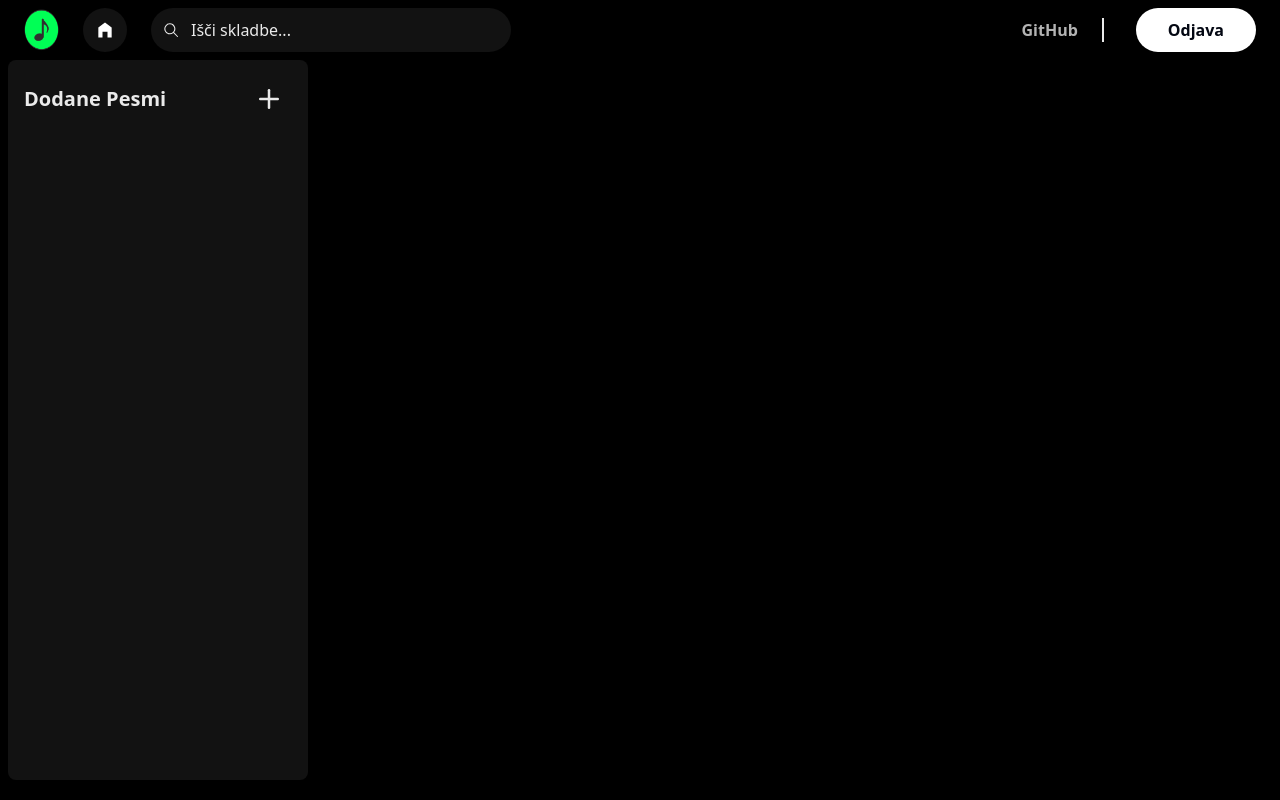
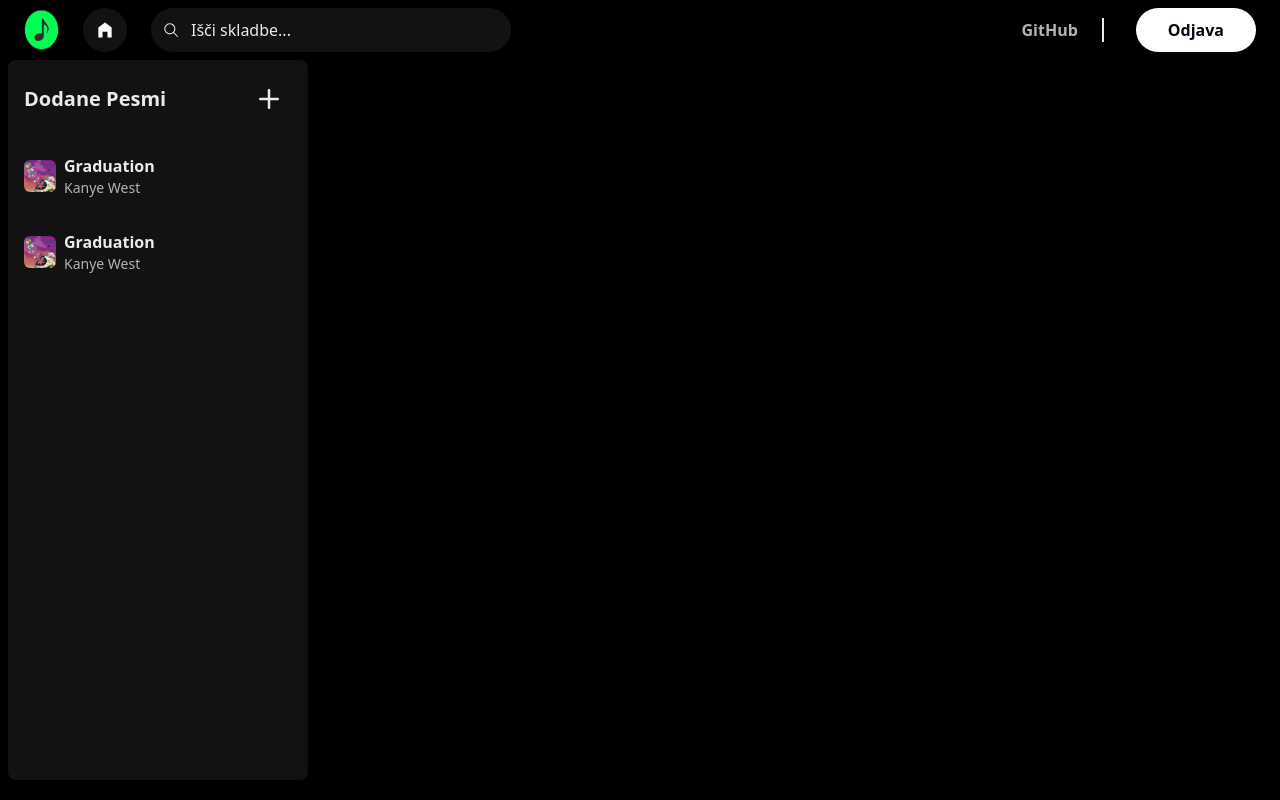
Before and after one commit to janaccc/zvokify-v2, a Next.js app: page / in a window 1280 px wide. Built offline with nearby package versions, Linux system fonts and the light colour scheme.

Commit message:
navbar in sidebar koncano

```diff
--- a/components/Sidebar.tsx
+++ b/components/Sidebar.tsx
@@ -1,9 +1,19 @@
+'use client'
+import Image from "next/image";
 import Link from "next/link";
 import { LuPlus } from "react-icons/lu";
+import { MdOutlineLibraryMusic } from "react-icons/md";
+import { useState } from "react";
 
 export default function Sidebar() {
+    const [sidebarOpen,setSidebarOpen] = useState(true);
     return (
-        <aside className="fixed left-2 top-15 bg-background w-75 rounded-lg h-[90vh] p-2 overflow-y-auto">
+        <div>
+<aside
+  className={`fixed left-2 top-15 bg-background w-75 rounded-lg h-[90vh] p-2 overflow-y-auto transition-transform duration-500 lg:translate-x-0 ${
+    sidebarOpen ? "translate-x-0" : "-translate-x-full"
+  }`}
+>
                 <div className="flex items-center justify-between p-2 mb-4 text-primary-text">
                     <h2 className="font-bold text-xl">
                         Dodane Pesmi
@@ -16,6 +26,36 @@
                         <LuPlus size={30} />
                     </Link>
                 </div>
+
+                <div>
+                    <div className="flex gap-2 items-center cursor-pointer mb-4 p-2 rounded-lg hover:bg-hover">
+                        <Image src="/images/graduation.jpg" alt="slika pesmi" width={300} height={300} className="w-8 h-8 rounded-md" />
+                        <div>
+                            <p className="text-primary-text font-semibold">Graduation</p>
+                            <p className="text-secondary-text text-sm">Kanye West</p>
+                        </div>
+                    </div>
+                </div>
+
+                <div>
+                    <div className="flex gap-2 items-center cursor-pointer mb-4 p-2 rounded-lg hover:bg-hover">
+                        <Image src="/images/graduation.jpg" alt="slika pesmi" width={300} height={300} className="w-8 h-8 rounded-md" />
+                        <div>
+                            <p className="text-primary-text font-semibold">Graduation</p>
+                            <p className="text-secondary-text text-sm">Kanye West</p>
+                        </div>
+                    </div>
+                </div>
+
+
             </aside>
+
+            <button
+  className="fixed bottom-5 left-5 bg-background w-12 h-12 grid place-items-center text-white rounded-full z-50 cursor-pointer hover:bg-hover lg:hidden"
+  onClick={() => setSidebarOpen(!sidebarOpen)}
+>
+  <MdOutlineLibraryMusic />
+</button>
+        </div>
     );
 }
```
Also changed, not shown: public/images/graduation.jpg (added). Lines whose indentation alone changed are shown as unchanged.
